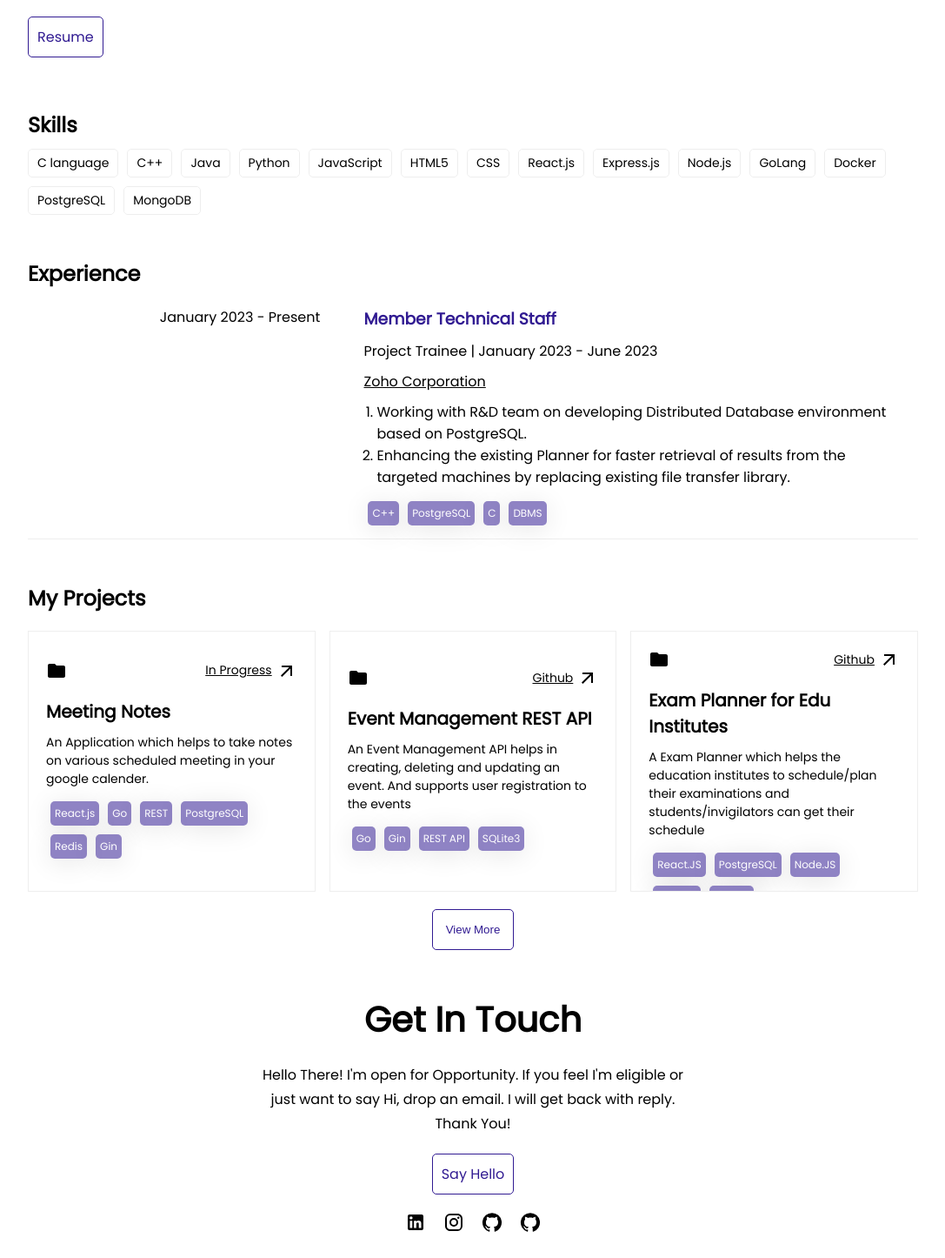
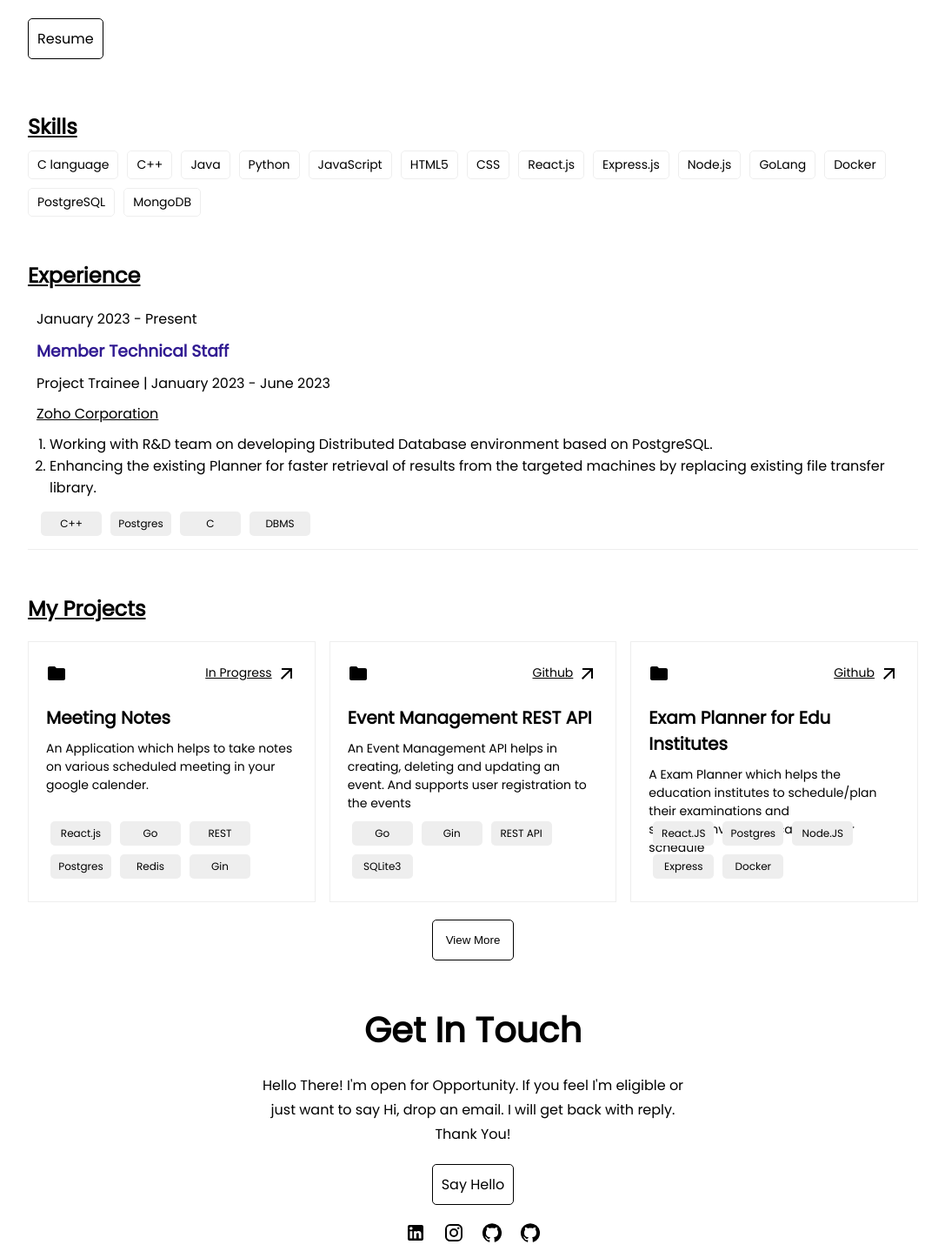
Before and after one commit to sambasivareddy-ch/sambasiva, a React (Create React App) app: page / in a window 1280 px wide. Shown: the part 460-1906 px from the top of the page at 87% size, without its empty margins (96-1183 px from the left). Built offline with nearby package versions, Linux system fonts and the light colour scheme.

Commit message:
Refactored Styles

```diff
--- a/public/index.html
+++ b/public/index.html
@@ -30,17 +30,17 @@
     <meta name="robots" content="index, follow">
     <meta name="viewport" content="width=device-width, initial-scale=1.0">
 
-    <meta property="og:title" content="Your Name - Web Developer">
-    <meta property="og:description" content="Explore my portfolio to see my projects in full stack development and skills.">
-    <meta property="og:image" content="https://yourportfolio.com/log.png">
-    <meta property="og:url" content="https://sambasiva.vercel.app/">
+    <meta property="title" content="Samba Siva Reddy Chinta - Web Developer">
+    <meta property="description" content="Explore my portfolio to see my projects in full stack development and skills.">
+    <meta property="image" content="https://sambasiva.vercel.app/log.png">
+    <meta property="url" content="https://sambasiva.vercel.app/">
 
     <meta name="keywords" content="Web Developer, Portfolio, JavaScript, React, Freelance, Full Stack, Go Lang, Go, Software Developer, Express, Node.js, Docker">
 
     <meta name="google-site-verification" content="MkmF-HVXpmgqPafelg31PU6S3JqiV0Eo3VldL2tVLA0" />
   </head>
   <body>
-    <noscript>You need to enable JavaScript to run this app.</noscript>
+    <!-- <noscript>You need to enable JavaScript to run this app.</noscript> -->
     <div id="root"></div>
     <!--
       This HTML file is a template.
--- a/src/components/Experience.js
+++ b/src/components/Experience.js
@@ -9,7 +9,7 @@ const Experience = (props) => {
         <p>{props.exp.period}</p>
       </div>
       <div className={styles["experience-details"]}>
-        <h3 className={styles["highlight"]}>{props.exp.designation}</h3>
+        <h3 className={styles["highlight_exp"]}>{props.exp.designation}</h3>
         {props.exp.prevDesignation && (
           <p>
             {props.exp.prevDesignation} | {props.exp.prevDesignationPeriod}
--- a/src/components/Experiences.js
+++ b/src/components/Experiences.js
@@ -15,7 +15,7 @@ const experiences = [
       "Working with R&D team on developing Distributed Database environment based on PostgreSQL.",
       "Enhancing the existing Planner for faster retrieval of results from the targeted machines by replacing existing file transfer library.",
     ],
-    skills: ["C++", "PostgreSQL", "C", "DBMS"],
+    skills: ["C++", "Postgres", "C", "DBMS"],
   },
 ];
 
--- a/src/components/Logo.js
+++ b/src/components/Logo.js
@@ -5,7 +5,7 @@ import styles from "../styles/logo.module.css";
 const Logo = () => {
     return (
         <div className={styles['logo-wrapper']}>
-            <Link className={styles['logo-letter']} to="/">S</Link>
+            <Link className={styles['logo-letter']} to="/">Ssr</Link>
         </div>
     )
 }
--- a/src/components/Projects.js
+++ b/src/components/Projects.js
@@ -9,7 +9,7 @@ const projects_arr = [
         gitlink: "https://github.com/sambasivareddy-ch/meeting_notes_app",
         description:
             "An Application which helps to take notes on various scheduled meeting in your google calender.",
-        skills: ["React.js", "Go", "REST", "PostgreSQL", "Redis", "Gin"],
+        skills: ["React.js", "Go", "REST", "Postgres", "Redis", "Gin"],
         status: "In Progress",
     },
     {
@@ -23,7 +23,7 @@ const projects_arr = [
         project_name: "Exam Planner for Edu Institutes",
         gitlink: "https://github.com/sambasivareddy-ch/exam_planner",
         description: "A Exam Planner which helps the education institutes to schedule/plan their examinations and students/invigilators can get their schedule",
-        skills: ['React.JS', 'PostgreSQL', 'Node.JS', 'Express', 'Docker'],
+        skills: ['React.JS', 'Postgres', 'Node.JS', 'Express', 'Docker'],
         status: "Completed"
     }
 ];
--- a/src/pages/Main.js
+++ b/src/pages/Main.js
@@ -12,6 +12,7 @@ const Main = () => {
   return (
     <div className={styles["app"]}>
       <Navigation />
+      <hr/>
       <Intro />
       {/* <About /> */}
       <Skills />
--- a/src/pages/ProjectPage.js
+++ b/src/pages/ProjectPage.js
@@ -10,14 +10,14 @@ const projects_arr = [
         gitlink: "https://github.com/sambasivareddy-ch/meeting_notes_app",
         description:
             "An Application which helps to take notes on various scheduled meeting in your google calender.",
-        skills: ["React.js", "Go", "REST", "PostgreSQL", "Redis", "Gin"],
+        skills: ["React.js", "Go", "REST", "Postgres", "Redis", "Gin"],
         status: "In Progress",
     },
     {
         project_name: "Examination Planner for Edu Institutes",
         gitlink: "https://github.com/sambasivareddy-ch/exam_planner",
         description: "A Exam Planner which helps the education institutes to schedule/plan their examinations and students/invigilators can get their schedule",
-        skills: ['React.JS', 'PostgreSQL', 'Node.JS', 'Express', 'Docker'],
+        skills: ['React.JS', 'Postgres', 'Node.JS', 'Express', 'Docker'],
         status: "Completed"
     },
     {
--- a/src/styles/navigation.module.css
+++ b/src/styles/navigation.module.css
@@ -25,7 +25,7 @@
 }
 
 .list-number {
-    color:#311b92;
+    /* color:#311b92; */
     margin: 0 5px;
 }
 
--- a/src/styles/page.module.css
+++ b/src/styles/page.module.css
@@ -10,12 +10,12 @@
   letter-spacing: 1px;
 }
 
-.wishes {
-  text-decoration: underline wavy;
-}
+/* .wishes { */
+  /* text-decoration: underline wavy; */
+/* } */
 
 .my-name {
-  color: #311b92;
+  /* color: #311b92; */
   font-size: 4em;
 }
 
@@ -27,15 +27,15 @@
 
 .resume-link {
   text-decoration: none;
-  color: #311b92;
-  border: solid 1px #311b92;
+  color: #000;
+  border: solid 1px #000;
   padding: 10px;
   width: fit-content;
   border-radius: 5px;
 }
 
 .resume-link:hover {
-  background-color: #311b92;
+  background-color: #000;
   color: #fff;
 }
 
@@ -56,9 +56,9 @@
   font-size: 1em;
 }
 
-.highlight {
+/* .highlight {
   color: #311b92;
-}
+} */
 
 .dashed-highlight {
   color: #f4511e;
@@ -111,17 +111,15 @@
 }
 
 .new-experience-wrapper {
-  display: grid;
-  grid-template-columns: 30% 60%;
-  justify-content: space-around;
+  /* display: grid;
+  grid-template-columns: 30% 60%; */
+  display: flex;
+  flex-direction: column;
+  align-items: flex-start;
+  justify-content: flex-start;
   padding: 10px;
   border-bottom: solid 1px #eee;
-}
-
-.experience-period {
-  width: 100%;
-  display: flex;
-  justify-content: flex-end;
+  gap: 10px;
 }
 
 .experience-details {
@@ -158,6 +156,7 @@
   color: #000000;
   gap: 5px;
   margin: 0 0 10px;
+  text-decoration: underline;
 }
 
 /* .title::after {
@@ -220,10 +219,12 @@
 
 .pro-wrapper {
   width: 280px;
+  height: fit-content;
+  display: grid;
+  grid-template-rows: 20% 50% 30%;
   padding: 20px;
-  align-content: space-evenly;
+  align-content: space-between;
   margin: 5px auto;
-  /* box-shadow: 0px 2px 12px rgba(0, 0, 0, 0.05); */
   box-sizing: border-box;
   border: solid 0.5px #eee;
 }
@@ -283,16 +284,24 @@
 
 .project-footer ul li,
 .experience-skills li {
-  /* width: 50px; */
+  width: 60px;
   padding: 5px;
   border-radius: 5px;
   margin: 5px;
   font-size: 12px;
-  color: #fff;
+  color: #000;
   text-align: center;
-  background: rgba(49, 27, 146, 0.54);
-  box-shadow: 0 4px 30px rgba(0, 0, 0, 0.1);
+  background: #eee;
   backdrop-filter: blur(0.1px);
+  overflow-x: scroll;
+}
+
+.experience-period {
+  color: #e1e1e1;
+}
+
+.highlight_exp {
+  color: #311b92;
 }
 
 .contact-wrapper {
@@ -324,16 +333,16 @@
 }
 
 .email-link {
-  border: solid 1px #311b92;
+  border: solid 1px #000;
   padding: 10px;
   border-radius: 5px;
   text-decoration: none;
   font-size: 1em;
-  color: #311b92;
+  color: #000;
 }
 
 .email-link:hover {
-  background-color: #311b92;
+  background-color: #000;
   color: #fff;
 }
 
@@ -350,7 +359,7 @@
 .view-more__btn {
   width: fit-content;
   outline: none;
-  border: solid 1px #311b92;
+  border: solid 1px #000;
   padding: 15px;
   border-radius: 5px;
   background-color: #fff;
@@ -358,11 +367,11 @@
 
 .view-more__btn a {
   text-decoration: none;
-  color: #311b92;
+  color: #000;
 }
 
 .view-more__btn:hover {
-  background-color: #311b92;
+  background-color: #000;
 }
 
 .view-more__btn:hover a {
--- a/src/styles/projectpage.module.css
+++ b/src/styles/projectpage.module.css
@@ -10,12 +10,12 @@
   display: flex;
   align-items: center;
   font-size: 14px;
-  color: #311b92;
+  color: #000;
   gap: 10px;
 }
 
 .home-link:hover {
-  color: #000000;
+  text-decoration: underline;
 }
 
 .projects-wrapper {
```
